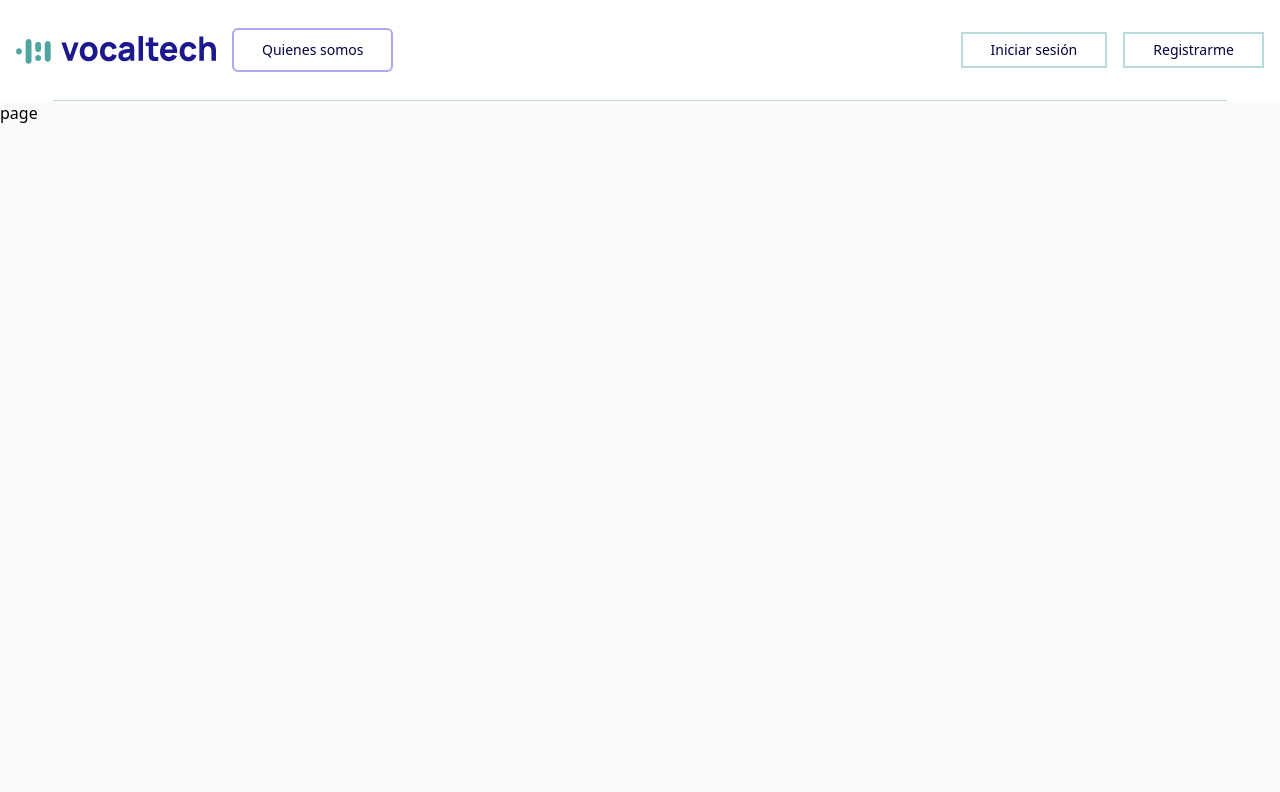
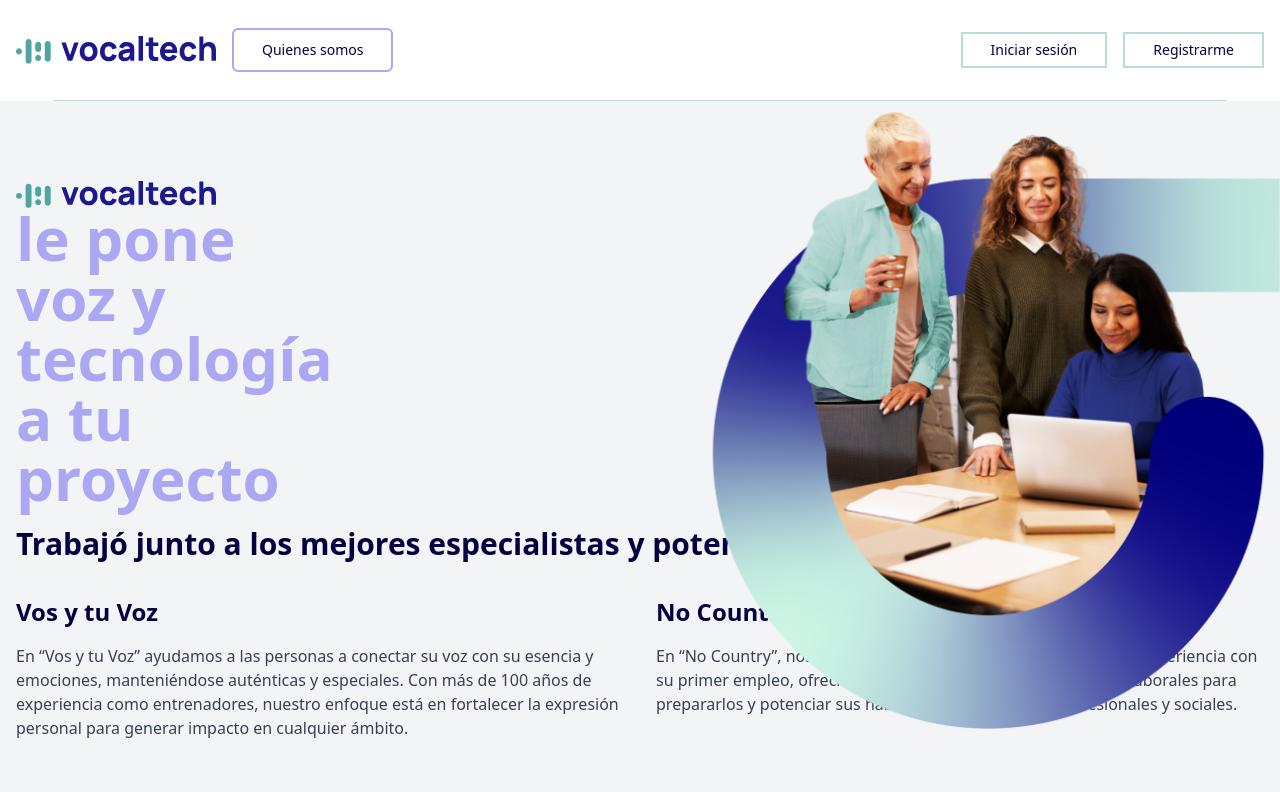
Before and after one commit to No-Country-simulation/equipo-h4-01-vocaltech, a Next.js app in the folder frontend/: page /nosotros in a window 1280 px wide. Shown: the top 792 px of the page. Built offline with nearby package versions, Linux system fonts and the light colour scheme.

Commit message:
update public pages

```diff
--- a/frontend/src/app/(public)/(home)/nosotros/page.tsx
+++ /dev/null
@@ -1,7 +0,0 @@
-import React from 'react'
-
-export default function page() {
-  return (
-    <div>page</div>
-  )
-}
--- a/frontend/src/app/(public)/(home)/page.tsx
+++ b/frontend/src/app/(public)/(home)/page.tsx
@@ -8,7 +8,8 @@
 import Link from 'next/link'
 import { ChevronDown } from 'lucide-react'
 
-export default function page() {
+export default async function page() {
+  await new Promise(resolve => setTimeout(resolve, 3500));
   return (
     <div>
       <div className="container mx-auto px-4 py-3 flex justify-between items-center">
--- a/frontend/src/app/(public)/emprendedores/page.tsx
+++ b/frontend/src/app/(public)/emprendedores/page.tsx
@@ -1,6 +1,7 @@
 import React from 'react'
 
-export default function page() {
+export default async function page() {
+  await new Promise(resolve => setTimeout(resolve, 3500));
   return (
     <div>page</div>
   )
--- a/frontend/src/app/(public)/empresas/page.tsx
+++ b/frontend/src/app/(public)/empresas/page.tsx
@@ -1,6 +1,7 @@
 import React from 'react'
 
-export default function page() {
+export default async function page() {
+  await new Promise(resolve => setTimeout(resolve, 3500));
   return (
     <div>page</div>
   )
--- a/frontend/src/app/(public)/layout.tsx
+++ b/frontend/src/app/(public)/layout.tsx
@@ -1,6 +1,4 @@
 import React, { ReactNode } from 'react';
-import Navbar from '../components/Navbar';
-import Footer from '../components/Footer';
 
 type LayoutProps = {
   children: ReactNode;
--- /dev/null
+++ b/frontend/src/app/(public)/nosotros/page.tsx
@@ -0,0 +1,53 @@
+import Image from 'next/image';
+import React from 'react'
+
+export default async function page() {
+  await new Promise(resolve => setTimeout(resolve, 3500));
+  return (
+    <div>
+        <section className="bg-gray-100 py-20">
+      <div className="flex flex-col container mx-auto px-4">
+        <div className='flex flex-col items-start w-52'>
+  <Image src="/img/vocaltech-logo.svg" alt="Vocaltech" width={200} height={200} />
+        <h2 className="text-6xl font-bold text-lavender mb-4">
+          le pone voz y tecnología a tu proyecto
+        </h2>
+        </div>
+        <div className='flex flex-col items-end absolute right-0 top-12 bg-transparent'>
+        <Image src="/img/nosotros-1.png" alt="Vocaltech" width={600} height={600} />
+        </div>
+        <p className="text-deepblue text-3xl/10 font-semibold mb-8">
+          Trabajó junto a los mejores especialistas y potenciá tu marca.
+        </p>
+        <div className="grid grid-cols-1 md:grid-cols-2 gap-8">
+          <div>
+            <h3 className="text-2xl font-bold text-deepblue mb-4">
+              Vos y tu Voz
+            </h3>
+            <p className="text-gray-700 mb-4">
+              En “Vos y tu Voz” ayudamos a las personas a conectar su voz con su
+              esencia y emociones, manteniéndose auténticas y especiales. Con más
+              de 100 años de experiencia como entrenadores, nuestro enfoque está
+              en fortalecer la expresión personal para generar impacto en
+              cualquier ámbito.
+            </p>
+          </div>
+          <div>
+            <h3 className="text-2xl font-bold text-deepblue mb-4">No Country</h3>
+            <p className="text-gray-700 mb-4">
+              En “No Country”, nos especializamos en conectar a personas sin
+              experiencia con su primer empleo, ofreciendo simulaciones reales de
+              entornos laborales para prepararlos y potenciar sus habilidades en
+              contextos profesionales y sociales.
+            </p>
+          </div>
+        </div>
+        <p className="text-gray-700 mt-8">
+          Brindamos un enfoque integral para que tu voz y tu talento alcancen su
+          potencial.
+        </p>
+      </div>
+    </section>
+    </div>
+  )
+}
```
Also changed, not shown: frontend/public/img/nosotros-1.png (added), 1 other file (tests, documents, lock files or other folders).
